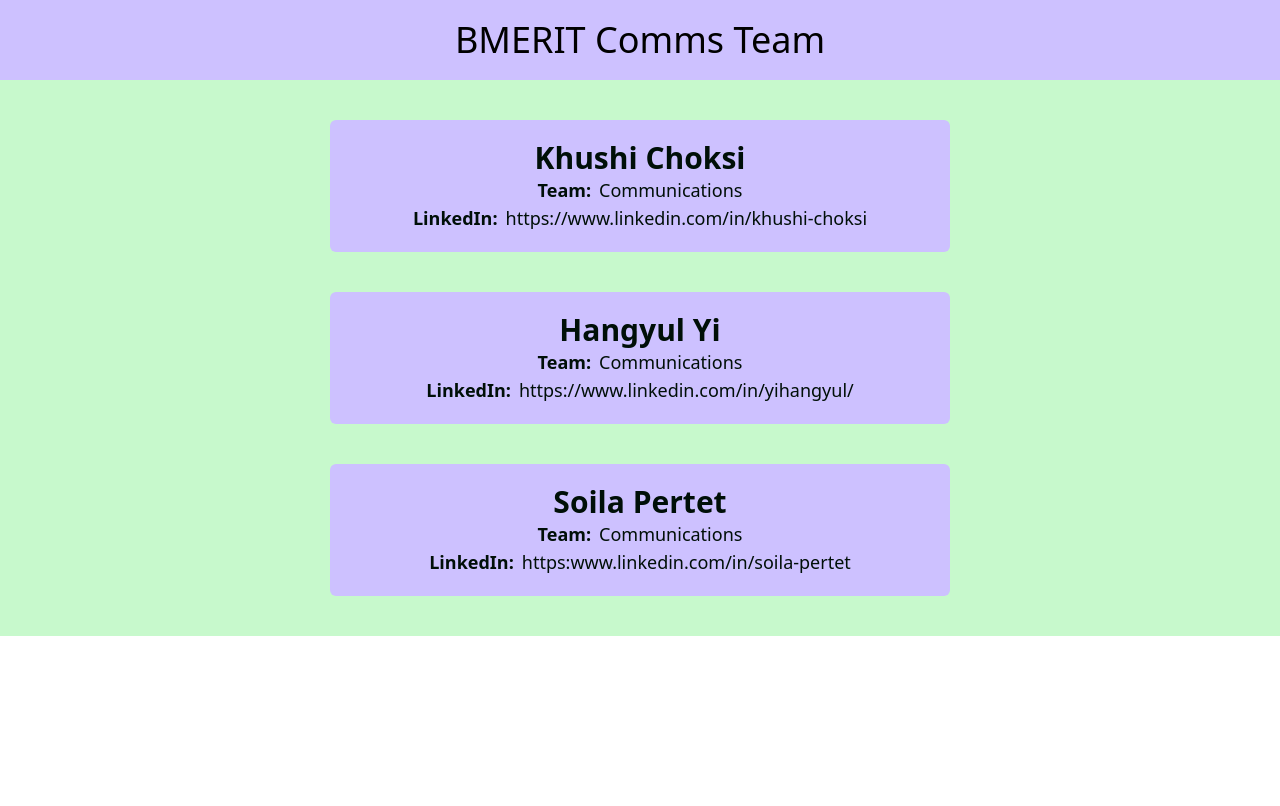
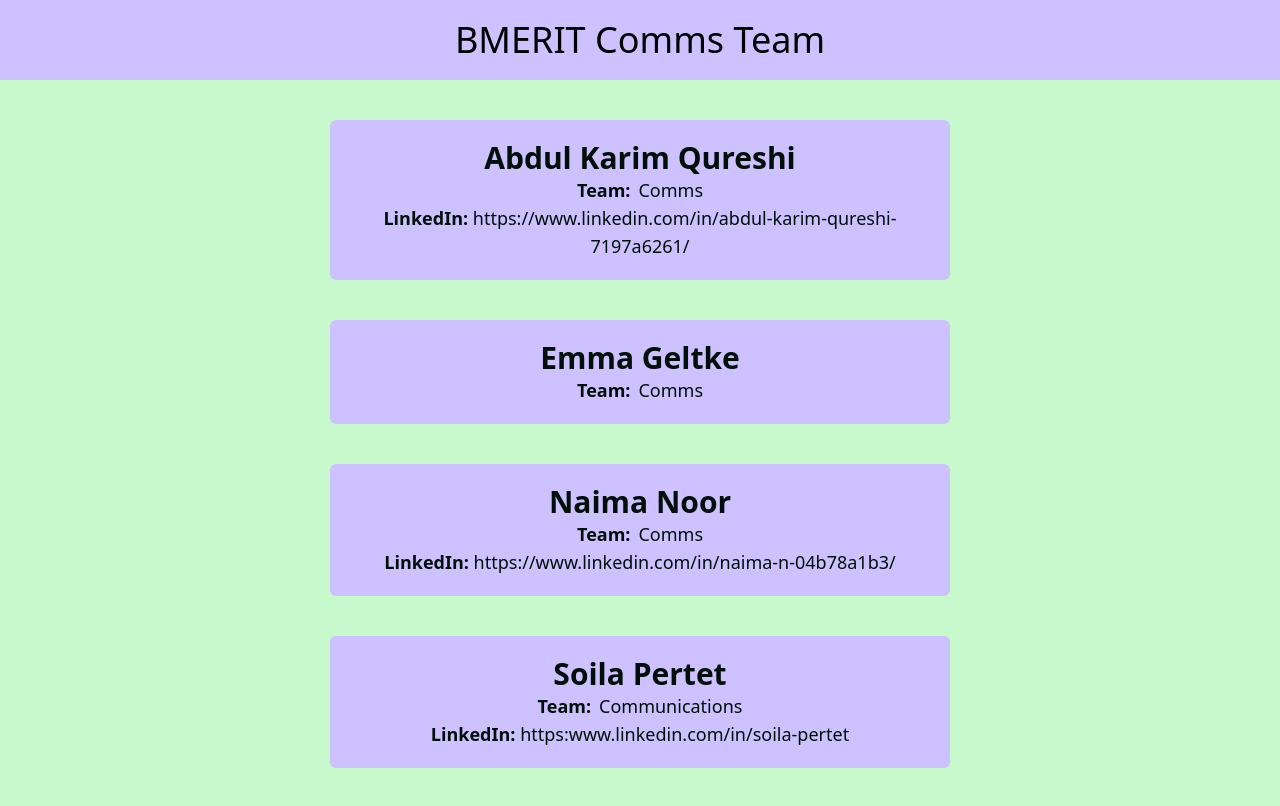
Before and after one commit to soilapertet/vercel-test, a React (Vite) app: page / in a window 1280 px wide. Built offline with nearby package versions, Linux system fonts and the light colour scheme.

Commit message:
Add few members and update link

```diff
--- a/src/components/ClubMember.tsx
+++ b/src/components/ClubMember.tsx
@@ -9,10 +9,11 @@
             <p className="font-bold  text-lg">Team: </p>
             <p className='text-lg'>{member.team}</p>
           </div>
-          <div className='flex flex-row gap-2 justify-center items-center'>
-            <p className="font-bold  text-lg">LinkedIn: </p>
-            <p className='text-lg'>{member.linkedIn}</p>
-          </div>
+          {member.linkedIn && <div className='flex flex-row gap-2 justify-center items-center'>
+            <p className="font-bold text-lg">LinkedIn:
+              <a href={member.linkedIn} className="font-normal"> {member.linkedIn}</a>
+            </p>
+          </div>}
         </div>
     </>
   )
--- a/src/data.ts
+++ b/src/data.ts
@@ -1,21 +1,25 @@
 export interface Member {
   name : string,
   team : string,
-  linkedIn : string
+  linkedIn : string | undefined
 }
 
 export const commsMembers = [
   {
-    "name": "Khushi Choksi",
-    "team": "Communications",
-    "linkedin": "https://www.linkedin.com/in/khushi-choksi",
-   },
-   {
-    "name": "Hangyul Yi",
-    "team": "Communications",
-    "linkedin": "https://www.linkedin.com/in/yihangyul/",
-   },
-   {
+    "name": "Abdul Karim Qureshi",
+    "team": "Comms",
+    "linkedin": "https://www.linkedin.com/in/abdul-karim-qureshi-7197a6261/",
+  },
+  {
+    "name": "Emma Geltke",
+    "team": "Comms",
+  },
+  {
+    "name": "Naima Noor",
+    "team": "Comms",
+    "linkedin": "https://www.linkedin.com/in/naima-n-04b78a1b3/",
+  },
+  {
     "name" : "Soila Pertet",
     "team" : "Communications",
     "linkedin" : "https:www.linkedin.com/in/soila-pertet"
```
